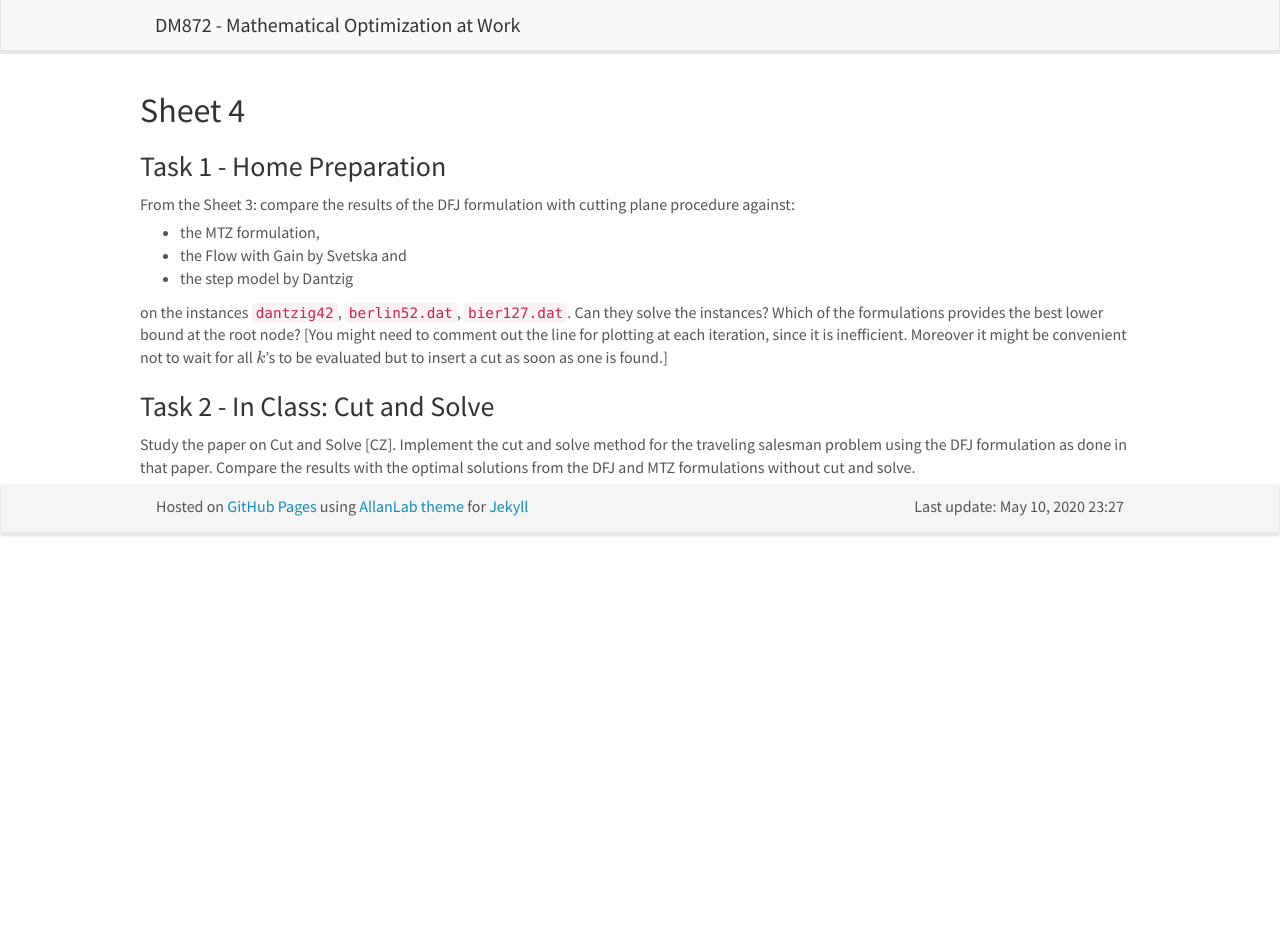
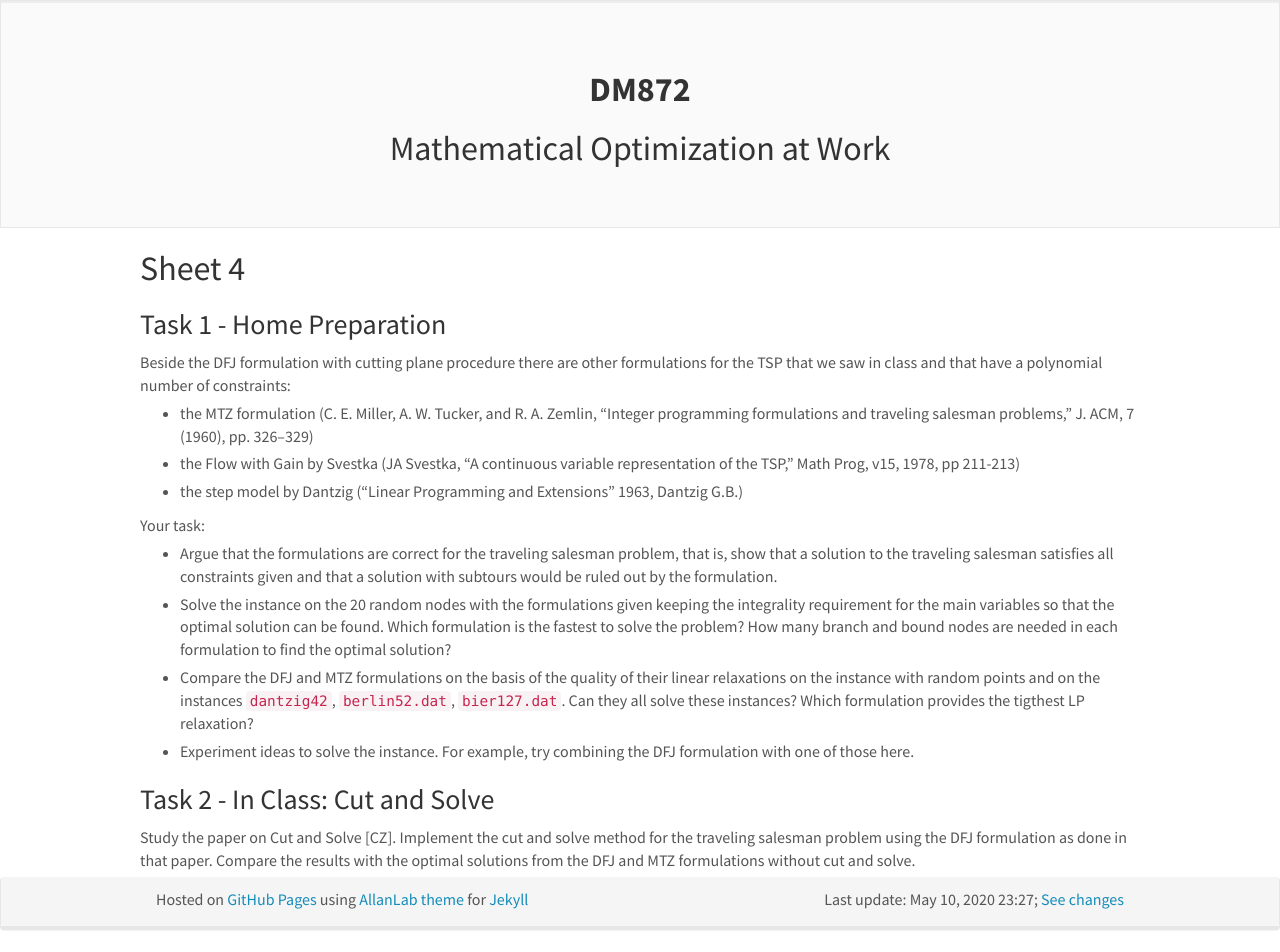
Before and after one commit to DM872/dm872.github.io, a Jekyll site: the page built from _posts/2020-04-20-sheet4.md, in a window 1280 px wide and 952 px high. Built offline with Jekyll 4.4.1, drawn with Linux system fonts in a browser that asks for light colours; nearby versions of some CDN libraries; formulas are drawn with MathJax 3; a script that is not in the unit is left out.

Commit message:
web page restyling + updated tsp sheets and solutions (sheet 4)

```diff
--- a/_includes/footer.html
+++ b/_includes/footer.html
@@ -13,7 +13,9 @@
 		</div>
 		<div class="col-sm-6">
 		  <span style="float:right;">
-		  Last update: {{ "now" | date: "%b %-d, %Y %H:%M" }}	</div>
+		    Last update: {{ "now" | date: "%b %-d, %Y %H:%M" }};
+		    <a href="https://github.com/DM872/dm872.github.io">See changes</a>
+		</div>
 	  </div>
 	</div>
   </div>
--- a/_includes/head.html
+++ b/_includes/head.html
@@ -10,5 +10,23 @@
   <link rel="canonical" href="{{ page.url | replace:'index.html','' | prepend: site.baseurl | prepend: site.url }}">
 <link rel="shortcut icon" type ="image/x-icon" href="{{ site.url }}{{ site.baseurl }}/images/favicon.ico">
 
+<style>
+    /* Remove the navbar's default rounded borders and increase the bottom margin */
+    .navbar {
+      margin-bottom: 50px;
+      border-radius: 0;
+    }
+
+    /* Remove the jumbotron's default bottom margin */
+     .jumbotron {
+      margin-bottom: 0;
+    }
+
+    /* Add a gray background color and some padding to the footer */
+    footer {
+      background-color: #f2f2f2;
+      padding: 25px;
+    }
+  </style>
 
 </head>
--- a/_includes/header.html
+++ b/_includes/header.html
@@ -1,6 +1,30 @@
+<div class="jumbotron">
+  <div class="container text-center">
+    <h2><b>DM872</b></h2>
+    <h2>Mathematical Optimization at Work</h2>
+  </div>
+</div>
+<!--
+<div class="jumbotron text-white jumbotron-image shadow" style="background-image: url(https://images.unsplash.com/photo-1552152974-19b9caf99137?fit=crop&w=1350&q=80);">
+  <div class="container text-center">
+    <h2>DM872</h2>
+    <p>Mathematical Optimization at Work</p>
+  </div>
+</div>
+-->
+
+<!--
 <div class="navbar navbar-default navbar-fixed-top" role="navigation">
   <div class="container-fluid">
 	<div class="navbar-header">
+	  <a class="navbar-brand" href="{{ site.url }}{{ site.baseurl }}/">DM872 - Mathematical Optimization at Work</a>
+	</div>
+	<ul class="nav navbar-nav">
+      <li class="active"><a href="#">Home</a></li>
+      <li><a href="#">Page 1</a></li>
+      <li><a href="#">Page 2</a></li>
+      <li><a href="#">Page 3</a></li>
+    </ul>
 	  <button type="button" class="navbar-toggle collapsed" data-toggle="collapse" data-target="#navbar-collapse-1" aria-expanded="false">
 		<span class="sr-only">Toggle navigation</span>
 		<span class="icon-bar"></span>
@@ -8,7 +32,7 @@
 		<span class="icon-bar"></span>
 	  </button>
 
-	  <a class="navbar-brand" href="{{ site.url }}{{ site.baseurl }}/">DM872 - Mathematical Optimization at Work</a>
 	</div>
   </div>
 </div>
+-->
--- a/_posts/2020-04-20-sheet4.md
+++ b/_posts/2020-04-20-sheet4.md
@@ -11,19 +11,45 @@ categories: exercises
 
 ### Task 1  -  Home Preparation
 
-From the Sheet 3: compare the results of the DFJ formulation with
-cutting plane procedure against:
 
-- the MTZ formulation,
-- the Flow with Gain by Svetska and
-- the step model by Dantzig
+Beside the DFJ formulation with cutting plane procedure there are
+other formulations for the TSP that we saw in class and that have a
+polynomial number of constraints:
 
-on the instances `dantzig42`, `berlin52.dat`, `bier127.dat`.  Can they
-solve the instances? Which of the formulations provides the best lower
-bound at the root node?  [You might need to comment out the line for
-plotting at each iteration, since it is inefficient. Moreover it might
-be convenient not to wait for all $k$'s to be evaluated but to insert
-a cut as soon as one is found.]
+- the MTZ formulation (C. E. Miller, A. W. Tucker, and R. A. Zemlin,
+“Integer programming formulations and traveling salesman problems,” J.
+ACM, 7 (1960), pp. 326–329)
+
+- the Flow with Gain by Svestka (JA Svestka, "A continuous variable representation of the TSP," Math Prog, v15, 1978, pp 211-213)
+
+- the step model by Dantzig ("Linear Programming and Extensions" 1963, Dantzig G.B.)
+
+
+Your task:
+
+
++ Argue that the formulations are correct for the traveling salesman
+problem, that is, show that a solution to the traveling salesman
+satisfies all constraints given and that a solution with subtours
+would be ruled out by the formulation.
+
+
++ Solve the instance on the 20 random nodes with the formulations
+given keeping the integrality requirement for the main variables so
+that the optimal solution can be found. Which formulation is the
+fastest to solve the problem? How many branch and bound nodes are
+needed in each formulation to find the optimal solution?
+
+
++ Compare the DFJ and MTZ formulations on the basis of the quality of
+their linear relaxations on the instance with random points and on the
+instances `dantzig42`, `berlin52.dat`, `bier127.dat`. Can they all
+solve these instances?  Which formulation provides the tigthest LP
+relaxation?
+
+
++ Experiment ideas to solve the instance. For example, try combining
+the DFJ formulation with one of those here.
 
 
 
--- a/css/main.scss
+++ b/css/main.scss
@@ -10,7 +10,7 @@ img { margin-bottom: 24px;
 
 
 body {
-	padding-top: 70px;
+	padding-top: 0px;
 }
 
 figcaption {
```
Also changed, not shown: index.md (+3 -3 lines), README.txt.
